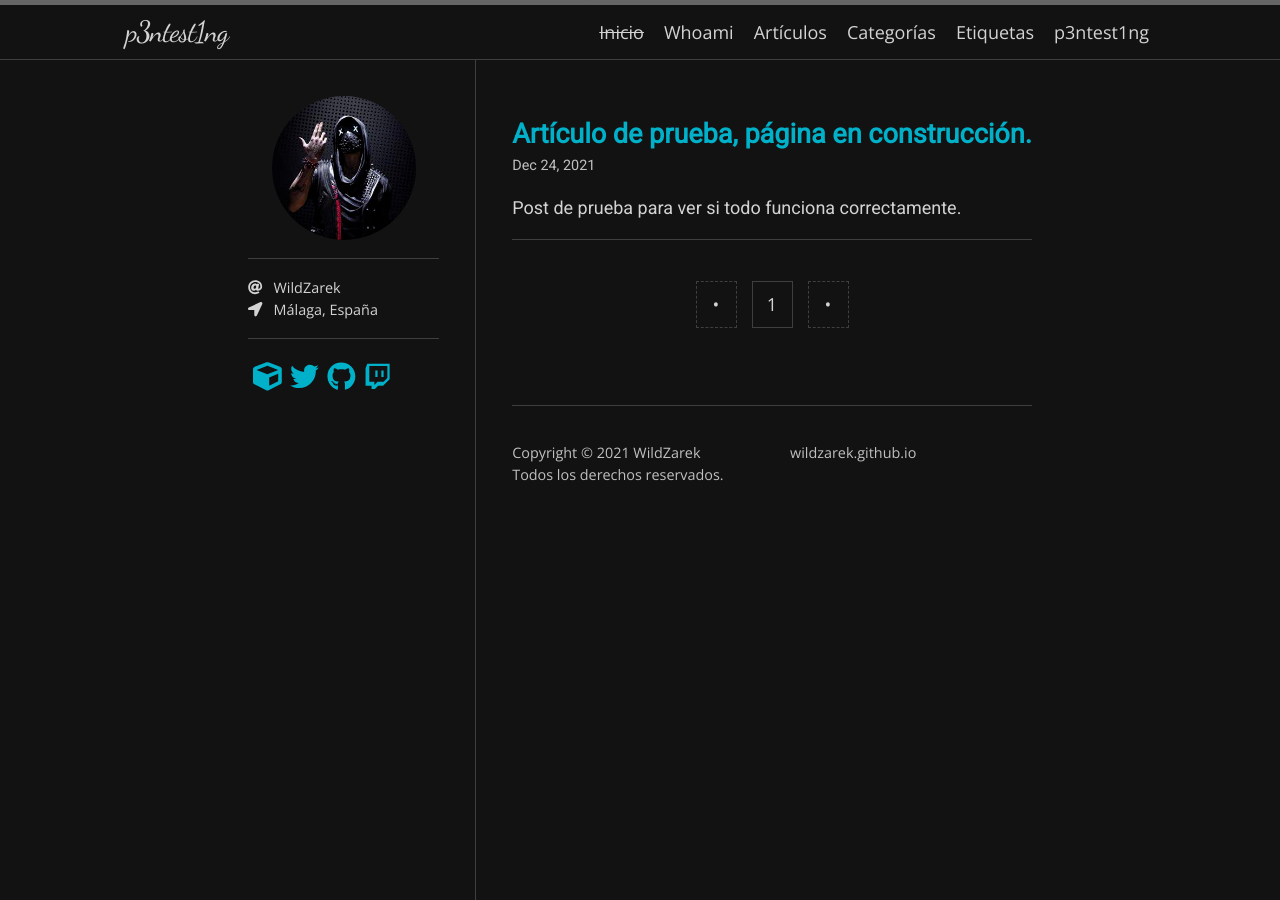
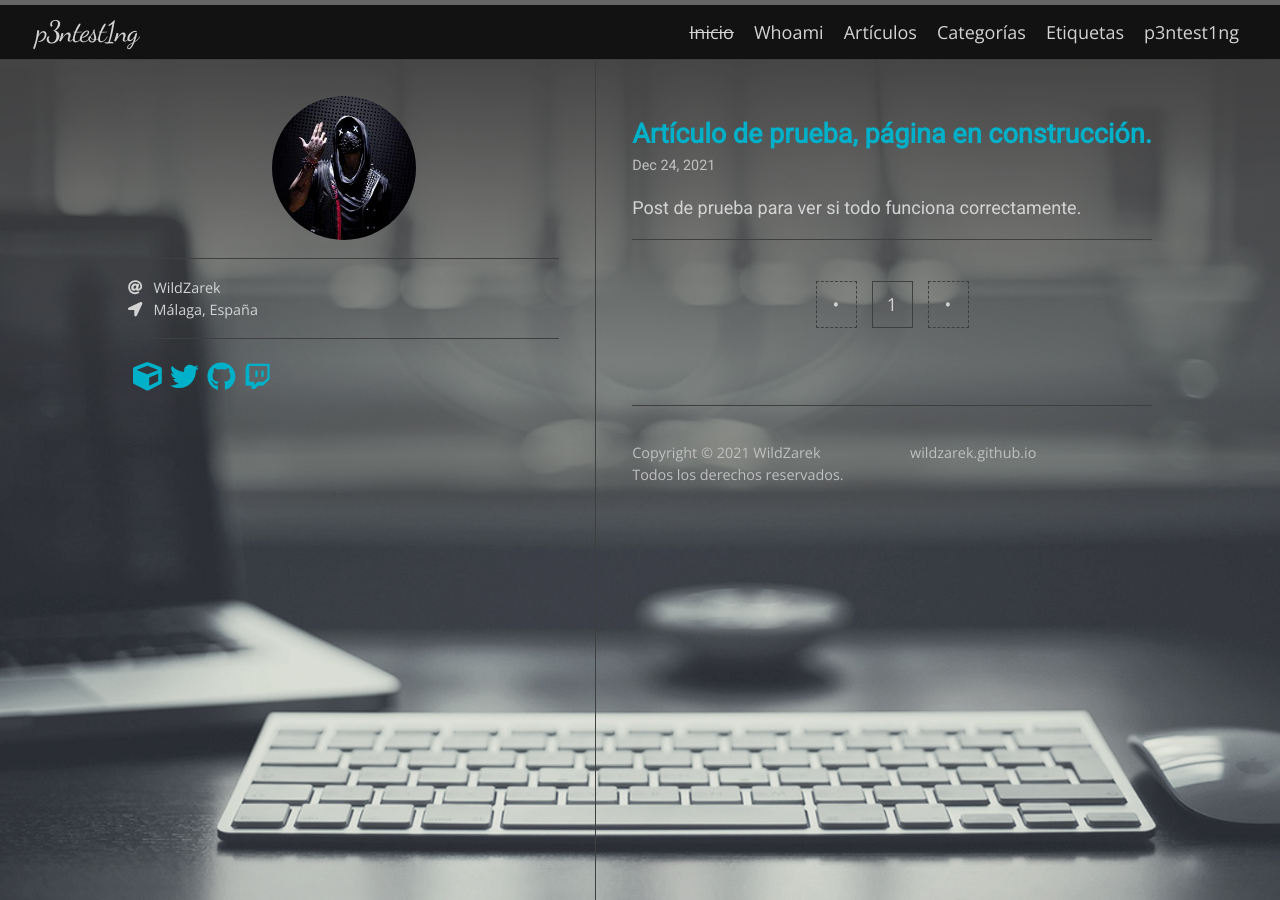
Before and after one commit to WildZarek/wildzarek.github.io, a Jekyll site: the page built from index.html, in a window 1280 px wide. Built offline with Jekyll 4.4.1, drawn with Linux system fonts in a browser that asks for light colours; nearby versions of some CDN libraries; some web fonts are replaced; the list of posts is cut into pages by our own code.

Commit message:
css style modified

```diff
--- a/_sass/hamilton/custom-styles.scss
+++ b/_sass/hamilton/custom-styles.scss
@@ -1 +1,6 @@
-// Placeholder to allow customizing styles.
+.site-container {
+  background-image: url(../../assets/images/bg.jpg);
+  background-position: center;
+  background-repeat: no-repeat;
+  background-size: cover;
+}
--- a/_sass/hamilton/skins/midnight.scss
+++ b/_sass/hamilton/skins/midnight.scss
@@ -1,7 +1,7 @@
 $text-color:            lightgrey !default;
 $text-color-light:      silver !default;
 $background-color:      #121212 !default;
-$code-background-color: #49483e !default;
+$code-background-color: #7c7c7c !default;
 
 $border-color:          mix($text-color, $background-color, 30%) !default;
 $border-color-light:    darken($border-color, 5%) !default;
--- a/_sass/hamilton/variables.scss
+++ b/_sass/hamilton/variables.scss
@@ -9,7 +9,7 @@ $base-line-height:  1.5 !default;
 
 // Layouts
 $spacing-unit:      2rem !default;
-$content-width:     1100px !default;
+$content-width:     2100px !default;
 
 $on-small:          600px !default;
 $on-medium:         900px !default;
```
